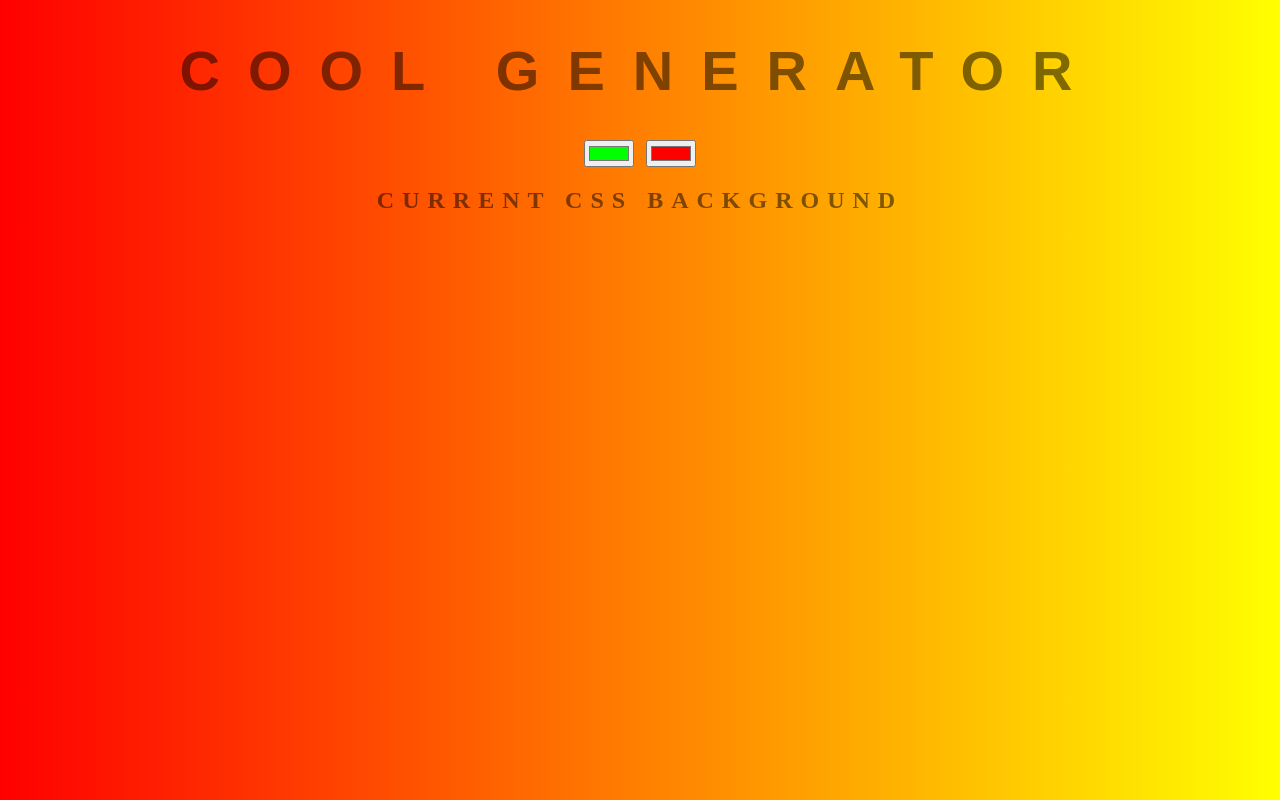
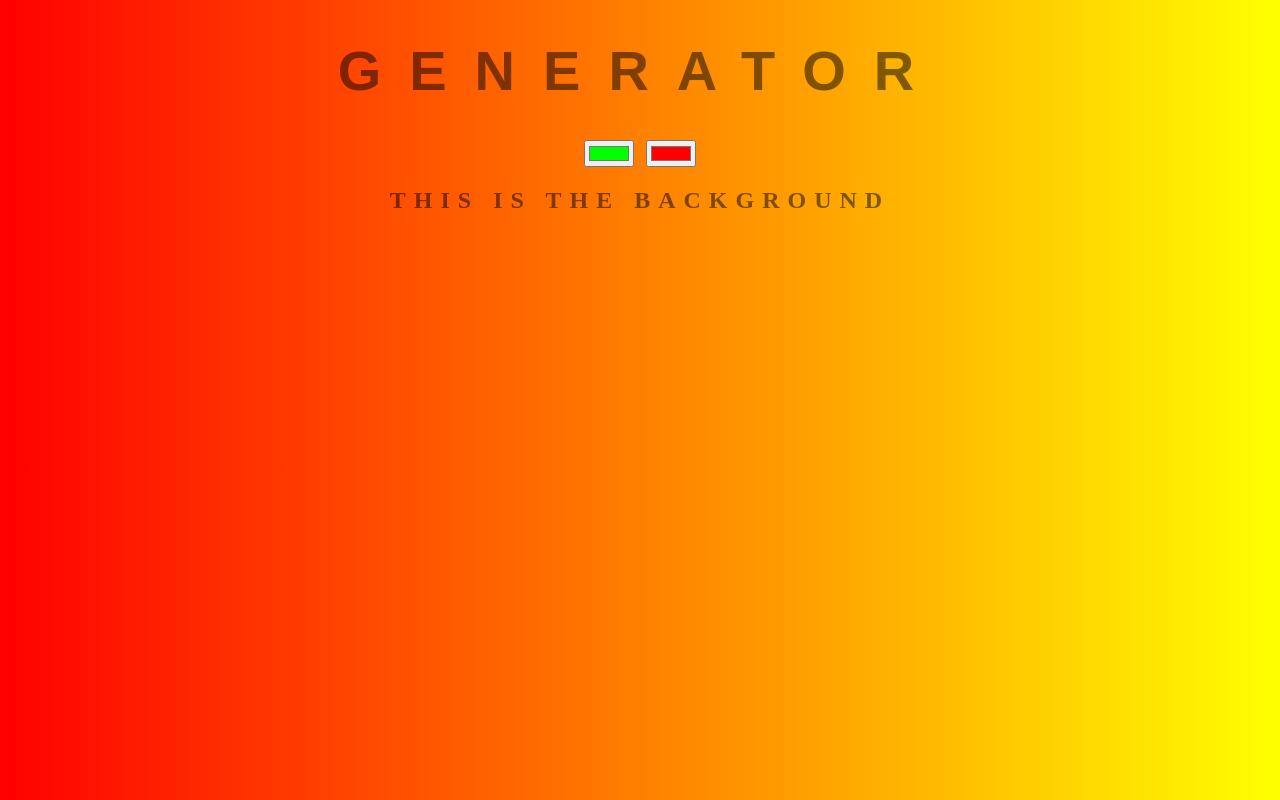
Before and after one commit to kylelandry560/background_generator, a plain HTML site: page index.html in a window 1280 px wide. Drawn offline with Linux system fonts and the light colour scheme.

Commit message:
h2 changes

```diff
--- a/index.html
+++ b/index.html
@@ -7,10 +7,10 @@
 </head>
 
 <body id="gradient">
-    <h1>cool Generator</h1>
+    <h1>Generator</h1>
     <input class="color1" type="color" name="color1" value="#00ff00">
     <input class="color2" type="color" name="color2" value="#ff0000">
-    <h2>Current CSS Background</h2>
+    <h2>This is the Background</h2>
     <h3></h3>
     <script type="text/javascript" src="script.js"></script>
 </body>
```
